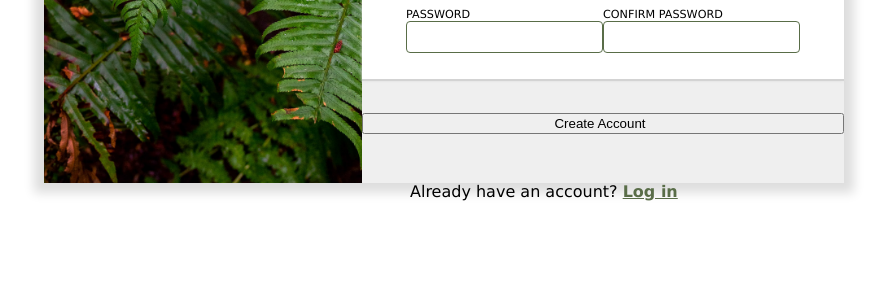
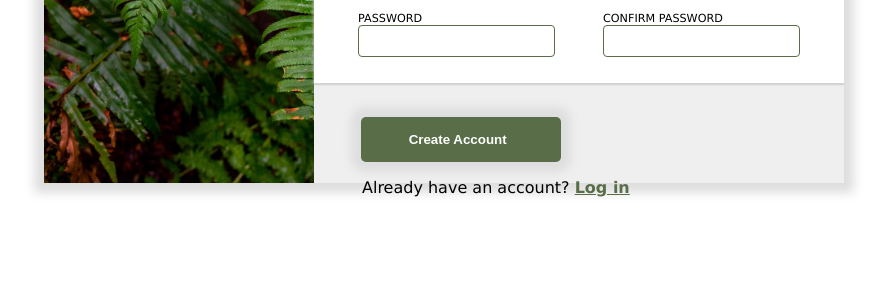
Before and after one commit to billyx86/sign-up-form, a plain HTML site: page index.html in a window 1280 px wide. Shown: the part 501-800 px from the top of the page, without its empty margins (196-1083 px from the left). Drawn offline with Linux system fonts and the light colour scheme.

Commit message:
Fix spacing issues

```diff
--- a/index.html
+++ b/index.html
@@ -60,8 +60,10 @@
                     </fieldset>
                 </form>
             </div>
-            <button type="submit">Create Account</button>
-            <p>Already have an account? <a href="#">Log in</a></p>
+            <div>
+                <button type="submit">Create Account</button>
+                <p>Already have an account? <a href="#">Log in</a></p>
+            </div>
         </div>
     </div>
 </body>
--- a/style.css
+++ b/style.css
@@ -114,11 +114,13 @@ fieldset {
     padding-left: 0.75em;
     display: flex;
     justify-content: space-around;
+    gap: 3rem;
 }
 
 .form-cell {
     display: flex;
     flex-direction: column;
+    flex: 1;
 }
 
 .form-cell label {
@@ -133,3 +135,15 @@ fieldset {
     padding: 7px;
     font-size: 14px;
 }
+
+button {
+    width: 200px;
+    height: 45px;
+    border-radius: 5px;
+    background-color: #596D48;
+    border: 0;
+    color: white;
+    font-weight: bold;
+    margin-left: 3.5em;
+    box-shadow: 0 0 10px 10px #dedede;
+}
```
